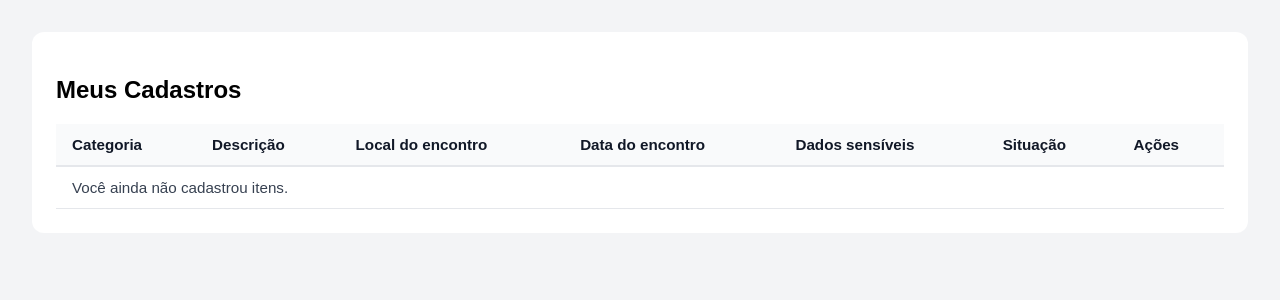
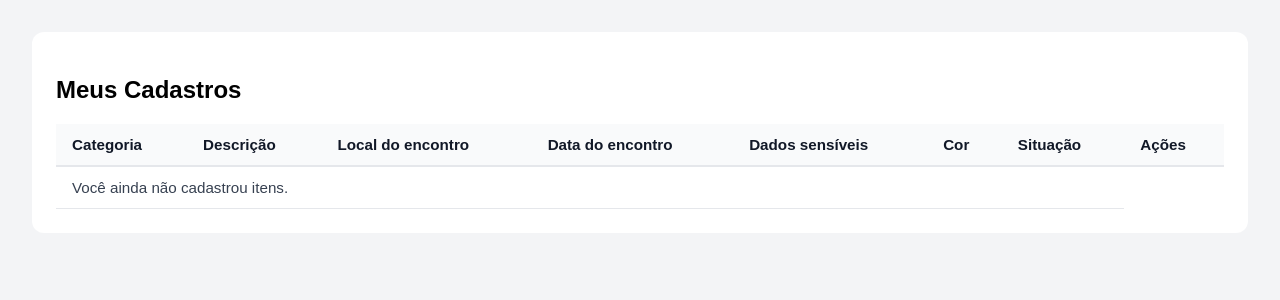
Before and after one commit to dev-poliana-escolar/cade-sistemas-achados-perdidos, a Django app: page /items/my-items/ in a window 1280 px wide. Shown: the part 50-350 px from the top of the page. Run offline with Django 5.2, Linux system fonts and the light colour scheme; the visitor is signed in with stand-in values (Sample User, id 1); data that the repository does not hold is empty.

Commit message:
style: exibição da cor

```diff
--- a/backend/templates/items/my_items.html
+++ b/backend/templates/items/my_items.html
@@ -14,6 +14,7 @@
                 <th>Local do encontro</th>
                 <th>Data do encontro</th>
                 <th>Dados sensíveis</th>
+                <th>Cor</th>
                 <th>Situação</th>
                 <th>Ações</th>
             </tr>
@@ -26,7 +27,7 @@
                 <td>{{ item.local_encontrado }}</td>
                 <td>{{ item.data_encontro|date:"d/m/Y" }}</td>
                 <td>{% if item.dados_sensiveis %}Sim{% else %}Não{% endif %}</td>
-                <td>
+                <td>{{ item.cor }}</td>
                     <span class="status-badge status-{{ item.status }}">
                         {{ item.get_status_display }}
                     </span>
```
Also changed, not shown: backend/media/items/background_rhythm_01.png (deleted).
